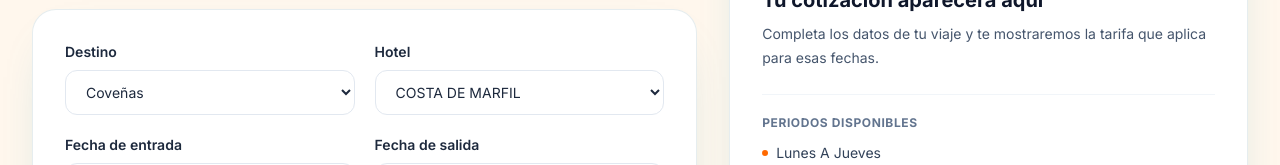
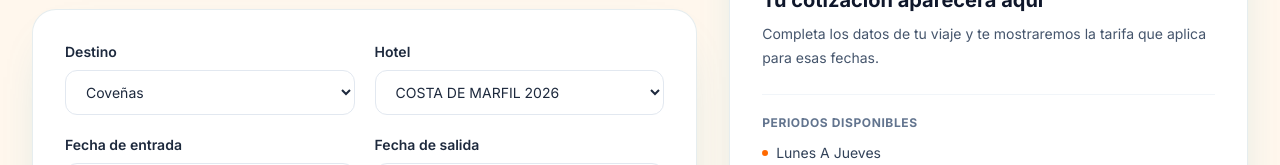
Before and after one commit to dvdvalencia/ANVIDA, a Next.js app: page /destinos in a window 1280 px wide. Shown: the part 702-867 px from the top of the page. Built offline with nearby package versions, Linux system fonts and the light colour scheme.

Commit message:
igreso de precios para coveñas 2027

```diff
--- a/src/components/layout/Navbar.jsx
+++ b/src/components/layout/Navbar.jsx
@@ -39,7 +39,7 @@ export default function Navbar () {
             302 620 93 87 - 314 614 51 06
           </a>
           <a
-            href="/contacto"
+            href="/destinos"
             className="rounded-full bg-orange-500 px-4 py-2 text-[11px] font-bold text-white shadow-sm transition hover:bg-orange-600"
           >
             Cotiza tu viaje
--- a/src/data/destinos.js
+++ b/src/data/destinos.js
@@ -4,23 +4,56 @@ const destinosData = {
       ciudad: "Coveñas",
       hoteles: [
         {
-          nombre: "COSTA DE MARFIL",
+          nombre: "COSTA DE MARFIL 2026",
           tarifas: [
             { periodo: "lunes a jueves", precio: 429000 },
             { periodo: "viernes a lunes", precio: 459000 },
             { periodo: "festivos", precio: 599000 },
             { periodo: "martes a viernes", precio: 429000 },
           ],
-          incluye: "Alojamiento y desayuno. Consulta con un asesor los detalles del plan.",
+          incluye:
+            "Transporte, Hospedaje, Desayuno, Almuerzo y Cena por noche de alojamiento (entran desayuno y salen con desayuno), Integración (Noche de blanco, Pool Party), Tour por Tolú y trasporte a  la Caimanera tarjeta de asistencia medica, Cordinador acompañante. Nota: en semana no se realizan integraciones.",
         },
         {
-          nombre: "ACAPULCO",
+          nombre: "COSTA DE MARFIL 2027",
           tarifas: [
-            { periodo: "lunes a jueves", precio: 499000 },
+            { periodo: "lunes a jueves", precio: 439000 },
+            { periodo: "viernes a lunes", precio: 489000 },
+            { periodo: "festivos", precio: 629000 },
+            { periodo: "viernes a martes", precio: 619000 },
+          ],
+          incluye:
+            "Transporte, Hospedaje, Desayuno, Almuerzo y Cena por noche de alojamiento (entran desayuno y salen con desayuno), Integración (Noche de blanco, Pool Party), Tour por Tolú y trasporte a  la Caimanera tarjeta de asistencia medica, Cordinador acompañante. Nota: en semana no se realizan integraciones.",
+        },
+        {
+          nombre: "ACAPULCO 2026",
+          tarifas: [
+            { periodo: "lunes a jueves", precio: 449000 },
             { periodo: "viernes a lunes", precio: 649000 },
             { periodo: "festivos", precio: 825000 },
+            { periodo: "plan relámpago 1N", precio: 298000 },
+            { periodo: "bachilleres 2N", precio: 499000 },
+            { periodo: "bachilleres 3N", precio: 649000 },
           ],
-          incluye: "Alojamiento y desayuno. Consulta con un asesor los detalles del plan.",
+          incluye:
+            "Transporte, Hospedaje, Desayuno, Almuerzo y Cena por noche de alojamiento (entran con cena y salen con desayuno), Integración Noche de blanco, tarjeta de asistencia medica, Cordinador acompañante. Nota: en semana no se realizan integracion. ",
+        },
+        {
+          nombre: "ACAPULCO 2027",
+          tarifas: [
+            { periodo: "lunes a jueves", precio: 539000 },
+            { periodo: "viernes a lunes", precio: 739000 },
+            { periodo: "festivos", precio: 959000 },
+            { periodo: "viernes a martes", precio: 999000 },
+            { periodo: "semana santa 3N", precio: 959000 },
+            { periodo: "semana santa 4N", precio: 1199000 },
+            // { periodo: "semana 3N", "precio": 699000 },
+            // { periodo: "fin de semana 2N", "precio": 559000 },
+            // { periodo: "puente 2N", "precio": 699000 },
+            // { periodo: "puente especial enero", "precio": 749000 },
+          ],
+          incluye:
+            "Transporte, Hospedaje, Desayuno, Almuerzo y Cena por noche de alojamiento (entran con cena y salen con desayuno), Integración Noche de blanco, tarjeta de asistencia medica, Cordinador acompañante. Nota: en semana no se realizan integracion. ",
         },
       ],
     },
@@ -36,7 +69,7 @@ const destinosData = {
           ],
           incluye: "Alojamiento. Consulta con un asesor los detalles del plan.",
         },
-                {
+        {
           nombre: "APARTAMENTOS CON AIRE Y PISCINA",
           tarifas: [
             { periodo: "lunes a jueves", precio: 659000 },
@@ -54,8 +87,6 @@ const destinosData = {
           ],
           incluye: "Alojamiento. Consulta con un asesor los detalles del plan.",
         },
-
-
       ],
     },
   ],
```
